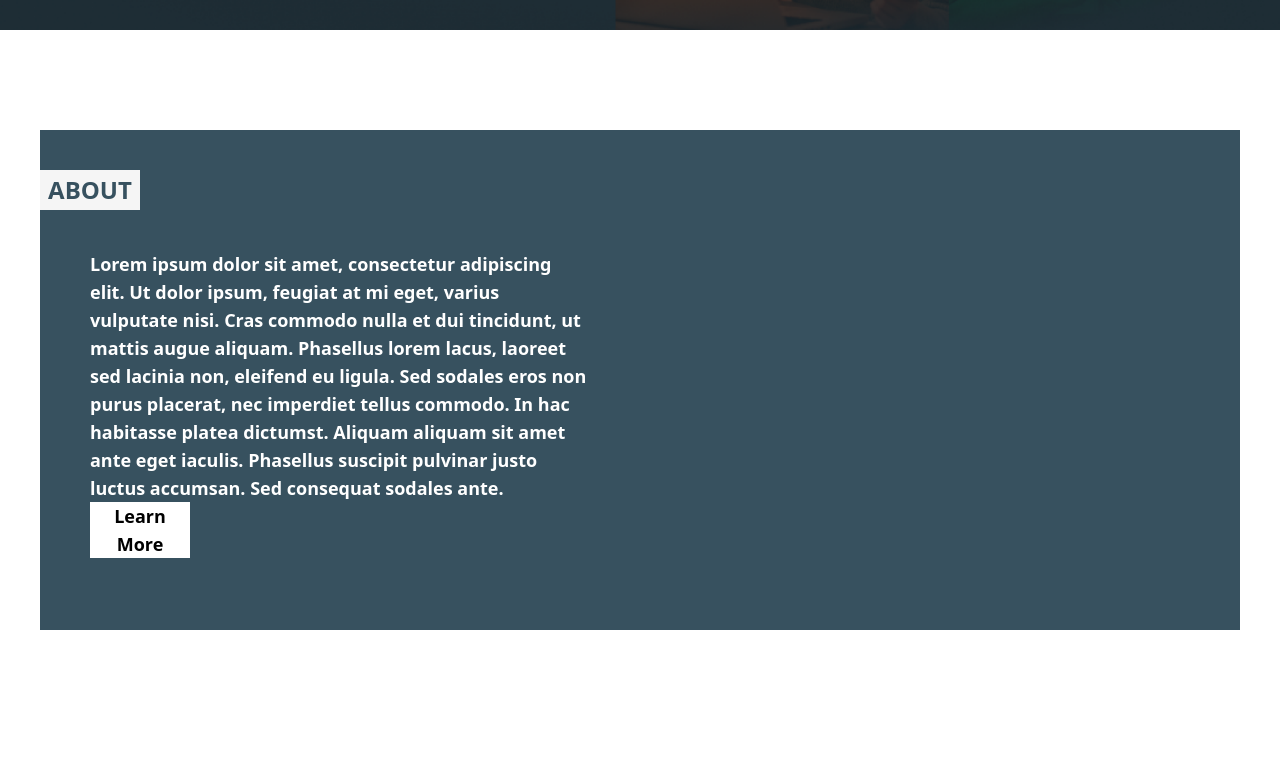
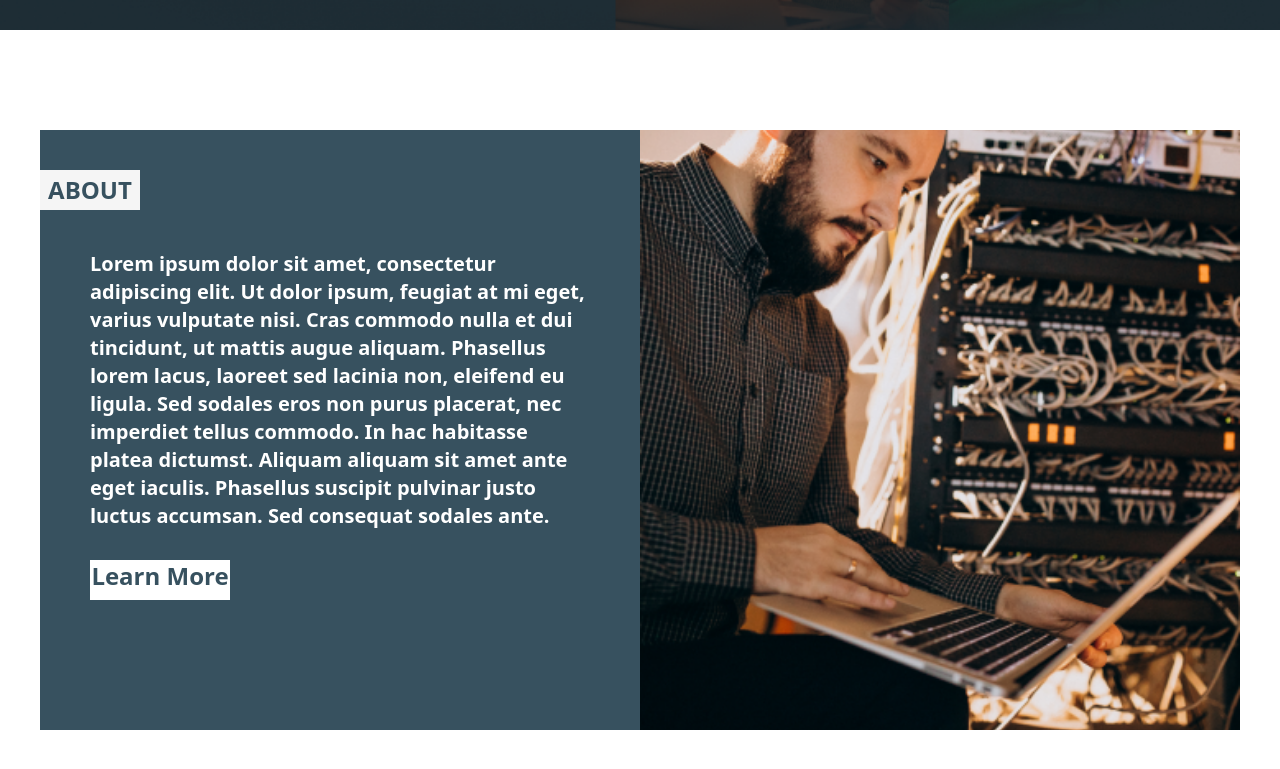
Before and after one commit to robertopne123/charmedrecruitment, a Next.js app: page / in a window 1280 px wide. Shown: the part 657-1426 px from the top of the page. Built offline with nearby package versions, Linux system fonts and the light colour scheme.

Commit message:
INDEX COMING ALONG

```diff
--- a/pages/index.js
+++ b/pages/index.js
@@ -66,15 +66,15 @@ export default function Home() {
         </div>
       </div>
 
-      <div className="bg-primary h-[500px] max-w-[1200px]  mx-auto mt-[100px] mb-[200px] grid grid-cols-2">
-        <div>
+      <div className="bg-primary h-[1200px] lg:h-[600px] max-w-[1200px]  mx-auto mt-[100px] mb-[200px] grid grid-cols-1 lg:grid-cols-2">
+        <div className="h-[600px]">
           <div className="bg-[#f5f5f5] w-[100px] flex flex-col justify-center h-[40px] mt-[40px]">
             <h3 className="text-primary font-bold mx-auto text-center text-2xl">
               ABOUT
             </h3>
           </div>
-          <div className="mt-[40px] max-w-[500px] mx-auto font-semibold text-lg">
-            <p className="text-white ">
+          <div className="mt-[40px] max-w-[500px] mx-auto font-semibold ">
+            <p className="text-white text-xl">
               Lorem ipsum dolor sit amet, consectetur adipiscing elit. Ut dolor
               ipsum, feugiat at mi eget, varius vulputate nisi. Cras commodo
               nulla et dui tincidunt, ut mattis augue aliquam. Phasellus lorem
@@ -84,12 +84,22 @@ export default function Home() {
               iaculis. Phasellus suscipit pulvinar justo luctus accumsan. Sed
               consequat sodales ante.
             </p>
-            <div className="bg-white w-[100px]">
-              <h3 className="text-center">Learn More</h3>
+            <div className="bg-white w-[140px] mt-[30px] ">
+              <h3 className="text-center  text-primary h-[40px] font-bold text-2xl">
+                Learn More
+              </h3>
             </div>
           </div>
         </div>
-        <div></div>
+        <div className="relative h-[600px] mx-[30px] lg:mx-0">
+          <Image
+            src="/laptopguy.png"
+            alt="laptop Guy"
+            layout="fill"
+            objectFit="cover"
+            priority
+          />
+        </div>
       </div>
 
       {/* <Footer />  */}
```
Also changed, not shown: public/laptopguy.png (added).
